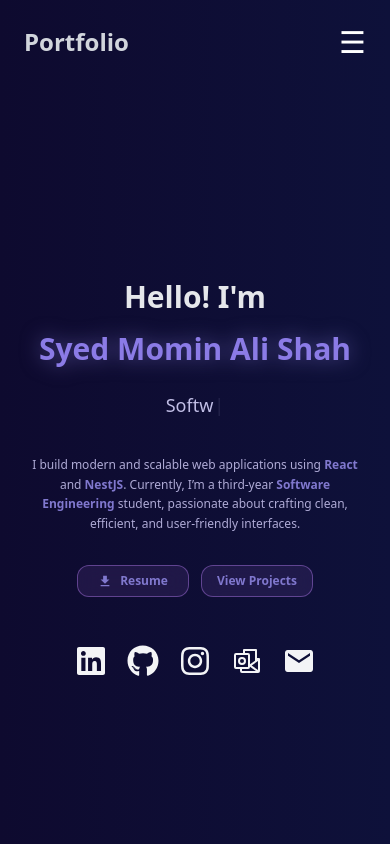
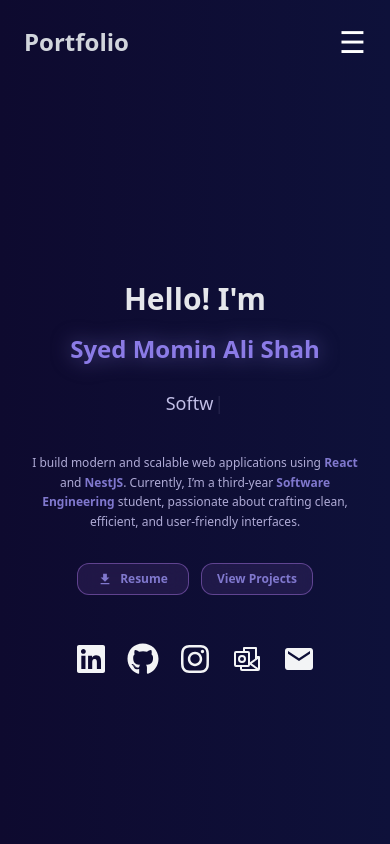
Before and after one commit to smshah121/Portfolio-Website, a React (Vite) app: page / in a window 390 px wide. Shown: the top 844 px of the page. Built offline with nearby package versions, Linux system fonts and the light colour scheme.

Commit message:
changes saved

```diff
--- a/src/App.jsx
+++ b/src/App.jsx
@@ -185,7 +185,7 @@ function App() {
     <h1 className="font-bold text-3xl sm:text-5xl md:text-6xl text-gray-200">
       Hello! I'm
     </h1>
-    <h2 className="font-extrabold text-3xl sm:text-4xl md:text-7xl text-[#8B7BE6] drop-shadow-[0_0_10px_#736bbeaa]">
+    <h2 className="font-extrabold text-2xl sm:text-4xl md:text-7xl text-[#8B7BE6] drop-shadow-[0_0_10px_#736bbeaa]">
       Syed Momin Ali Shah
     </h2>
 
```
